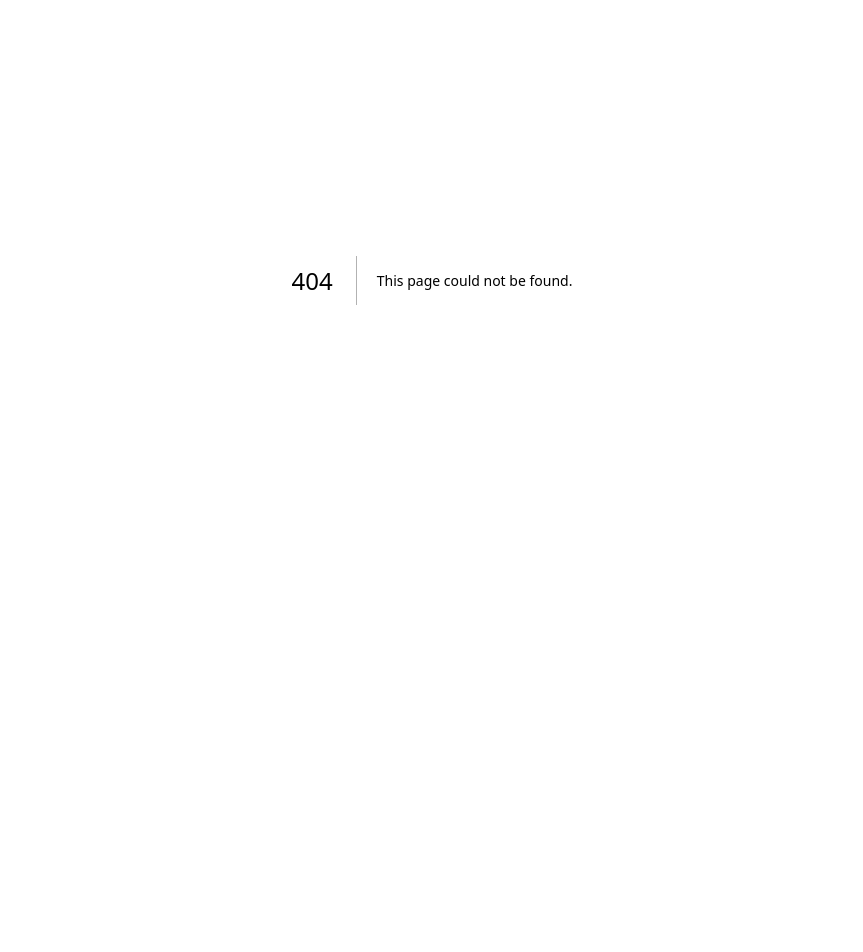
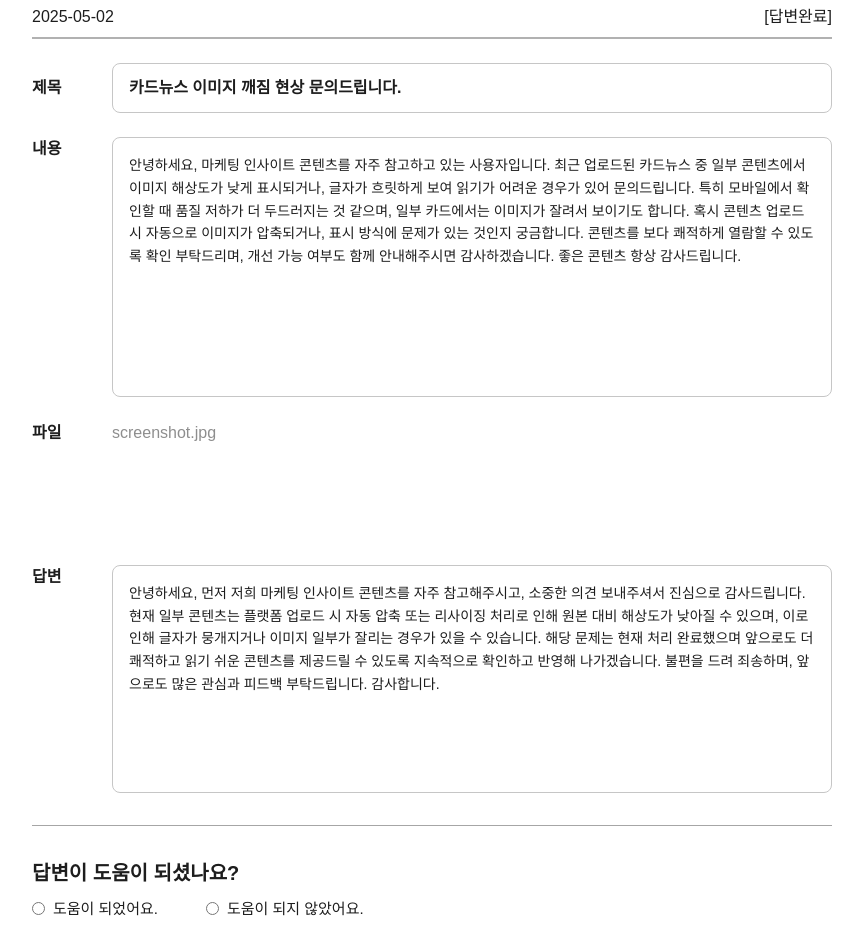
Before and after one commit to Marketer-s-Fridge/Client, a Next.js app: page /myPage/myContact/detail/processed in a window 1280 px wide. Before the commit this address had no page. Shown: the part 120-1072 px from the top of the page, without its empty margins (208-1071 px from the left). Before the commit the page ends 800 px from the top, so only its background shows below. Built offline with nearby package versions, Linux system fonts and the light colour scheme.

Commit message:
feature: 문의내역 답변,미답변 페이지 목업 구현

```diff
--- /dev/null
+++ b/src/app/myPage/myContact/detail/processed/page.tsx
@@ -0,0 +1,100 @@
+"use client";
+import Header from "@/components/header";
+import React, { useState } from "react";
+
+const InquiryDetailPage: React.FC = () => {
+  const [input1, onChangeInput1] = useState<string>("");
+
+  return (
+    <div className="flex flex-col bg-white">
+      <Header />
+      <main className="w-full flex justify-center bg-white text-[#1D1D1D] px-4">
+        <div className="w-full max-w-[800px] mt-20">
+          {/* 날짜 + 상태 */}
+          <div className="flex justify-between">
+            <span className="text-base">2025-05-02</span>
+            <span className="text-base">[답변완료]</span>
+          </div>
+
+          <div className="w-full h-[2px] bg-[#b1b1b1] mt-2 mb-6" />
+
+          {/* 제목 */}
+          <div className="flex items-center mb-6">
+            <label className="w-20 text-balance font-bold">제목</label>
+            <p className="flex-1 border border-[#C6C6C6] rounded-lg px-4 py-3 font-bold text-base bg-transparent">
+              카드뉴스 이미지 깨짐 현상 문의드립니다.
+            </p>
+          </div>
+
+          {/* 내용 */}
+          <div className="flex mb-6">
+            <label className="w-20 text-balance font-bold">내용</label>
+            <div className="flex-1 border border-[#C6C6C6] rounded-lg px-4 pt-4 pb-32">
+              <p className="whitespace-pre-line text-sm leading-relaxed">
+                안녕하세요, 마케팅 인사이트 콘텐츠를 자주 참고하고 있는
+                사용자입니다. 최근 업로드된 카드뉴스 중 일부 콘텐츠에서 이미지
+                해상도가 낮게 표시되거나, 글자가 흐릿하게 보여 읽기가 어려운
+                경우가 있어 문의드립니다. 특히 모바일에서 확인할 때 품질 저하가
+                더 두드러지는 것 같으며, 일부 카드에서는 이미지가 잘려서
+                보이기도 합니다. 혹시 콘텐츠 업로드 시 자동으로 이미지가
+                압축되거나, 표시 방식에 문제가 있는 것인지 궁금합니다. 콘텐츠를
+                보다 쾌적하게 열람할 수 있도록 확인 부탁드리며, 개선 가능 여부도
+                함께 안내해주시면 감사하겠습니다. 좋은 콘텐츠 항상 감사드립니다.
+              </p>
+            </div>
+          </div>
+
+          {/* 파일 */}
+          <div className="flex items-center mb-6">
+            <label className="w-20 text-balance font-bold">파일</label>
+            <span className="text-base text-[#8E8E8E]">screenshot.jpg</span>
+          </div>
+
+          {/* 답변 */}
+          <div className="flex mt-30 mb-6">
+            <label className="w-20 text-balance font-bold">답변</label>
+            <div className="flex-1 border border-[#C6C6C6] rounded-lg px-4 pt-4 pb-24">
+              <p className="whitespace-pre-line text-sm leading-relaxed">
+                안녕하세요, 먼저 저희 마케팅 인사이트 콘텐츠를 자주
+                참고해주시고, 소중한 의견 보내주셔서 진심으로 감사드립니다. 현재
+                일부 콘텐츠는 플랫폼 업로드 시 자동 압축 또는 리사이징 처리로
+                인해 원본 대비 해상도가 낮아질 수 있으며, 이로 인해 글자가
+                뭉개지거나 이미지 일부가 잘리는 경우가 있을 수 있습니다. 해당
+                문제는 현재 처리 완료했으며 앞으로도 더 쾌적하고 읽기 쉬운
+                콘텐츠를 제공드릴 수 있도록 지속적으로 확인하고 반영해
+                나가겠습니다. 불편을 드려 죄송하며, 앞으로도 많은 관심과 피드백
+                부탁드립니다. 감사합니다.
+              </p>
+            </div>
+          </div>
+
+          <div className="w-full h-[1px] bg-[#A6A6A6] my-8" />
+
+          {/* 피드백 질문 */}
+          <p className="text-[20px] font-bold mb-2.5">
+            답변이 도움이 되셨나요?
+          </p>
+          <div className="flex gap-12 mb-16">
+            <label className="flex items-center gap-2 text-[15px]">
+              <input type="radio" name="feedback" />
+              도움이 되었어요.
+            </label>
+            <label className="flex items-center gap-2 text-[15px]">
+              <input type="radio" name="feedback" />
+              도움이 되지 않았어요.
+            </label>
+          </div>
+
+          {/* 돌아가기 버튼 */}
+          <div className="flex justify-end mb-15">
+            <button className="bg-[#FF4545] text-white px-8 py-2.5 rounded-[30px] text-base font-medium">
+              돌아가기
+            </button>
+          </div>
+        </div>
+      </main>
+    </div>
+  );
+};
+
+export default InquiryDetailPage;
--- /dev/null
+++ b/src/app/myPage/myContact/detail/unprocessed/page.tsx
@@ -0,0 +1,65 @@
+"use client";
+import Header from "@/components/header";
+import React, { useState } from "react";
+
+const InquiryDetailPage: React.FC = () => {
+  const [input1, onChangeInput1] = useState<string>("");
+
+  return (
+    <div className="flex flex-col bg-white">
+      <Header />
+      <main className="w-full flex justify-center bg-white text-[#1D1D1D] px-4">
+        <div className="w-full max-w-[800px] mt-20">
+          {/* 날짜 + 상태 */}
+          <div className="flex justify-between">
+            <span className="text-base">2025-05-02</span>
+            <span className="text-base">[미답변]</span>
+          </div>
+
+          <div className="w-full h-[2px] bg-[#b1b1b1] mt-2 mb-6" />
+
+          {/* 제목 */}
+          <div className="flex items-center mb-6">
+            <label className="w-20 text-balance font-bold">제목</label>
+            <p className="flex-1 border border-[#C6C6C6] rounded-lg px-4 py-3 font-bold text-base bg-transparent">
+              카드뉴스 이미지 깨짐 현상 문의드립니다.
+            </p>
+          </div>
+
+          {/* 내용 */}
+          <div className="flex mb-6">
+            <label className="w-20 text-balance font-bold">내용</label>
+            <div className="flex-1 border border-[#C6C6C6] rounded-lg px-4 pt-4 pb-32">
+              <p className="whitespace-pre-line text-sm leading-relaxed">
+                안녕하세요, 마케팅 인사이트 콘텐츠를 자주 참고하고 있는
+                사용자입니다. 최근 업로드된 카드뉴스 중 일부 콘텐츠에서 이미지
+                해상도가 낮게 표시되거나, 글자가 흐릿하게 보여 읽기가 어려운
+                경우가 있어 문의드립니다. 특히 모바일에서 확인할 때 품질 저하가
+                더 두드러지는 것 같으며, 일부 카드에서는 이미지가 잘려서
+                보이기도 합니다. 혹시 콘텐츠 업로드 시 자동으로 이미지가
+                압축되거나, 표시 방식에 문제가 있는 것인지 궁금합니다. 콘텐츠를
+                보다 쾌적하게 열람할 수 있도록 확인 부탁드리며, 개선 가능 여부도
+                함께 안내해주시면 감사하겠습니다. 좋은 콘텐츠 항상 감사드립니다.
+              </p>
+            </div>
+          </div>
+
+          {/* 파일 */}
+          <div className="flex items-center mb-6">
+            <label className="w-20 text-balance font-bold">파일</label>
+            <span className="text-base text-[#8E8E8E]">screenshot.jpg</span>
+          </div>
+
+          {/* 돌아가기 버튼 */}
+          <div className="flex justify-end mb-15">
+            <button className="bg-[#FF4545] text-white px-8 py-2.5 rounded-[30px] text-base font-medium">
+              돌아가기
+            </button>
+          </div>
+        </div>
+      </main>
+    </div>
+  );
+};
+
+export default InquiryDetailPage;
--- a/src/app/myPage/myContact/page.tsx
+++ b/src/app/myPage/myContact/page.tsx
@@ -8,11 +8,13 @@ import Footer from "@/components/footer";
 
 export default function MyContact() {
   const router = useRouter();
+
+  // 샘플 문의 리스트 생성
   const inquiries = Array.from({ length: 9 }).map((_, idx) => ({
     no: 9 - idx,
     title: "프로필 사진 업데이트가 안 돼요",
     date: `2025/05/${(10 - idx).toString().padStart(2, "0")}`,
-    status: "답변완료",
+    status: idx % 2 === 0 ? "답변완료" : "미답변", // 짝수: 완료, 홀수: 미답변
   }));
 
   return (
@@ -24,7 +26,8 @@ export default function MyContact() {
         {/* 상단 요약 */}
         <div className="flex justify-between items-center mb-4">
           <p>
-            총 문의: <span className="text-red-500 font-semibold">9건</span>
+            총 문의:{" "}
+            <span className="text-red-500 font-semibold">{inquiries.length}건</span>
           </p>
           <div className="relative">
             <select className="border border-gray-400 rounded px-1 py-1">
@@ -36,7 +39,7 @@ export default function MyContact() {
 
         {/* 테이블 */}
         <div className="overflow-x-auto">
-          <table className="w-full text-center border-t ">
+          <table className="w-full text-center border-t">
             <thead className="border-b-2 border-t-2 border-black">
               <tr className="h-10">
                 <th className="w-[50px]">NO</th>
@@ -47,9 +50,19 @@ export default function MyContact() {
             </thead>
             <tbody>
               {inquiries.map((item) => (
-                <tr key={item.no} className="h-10 hover:bg-gray-100 rounded-4xl">
+                <tr
+                  key={item.no}
+                  onClick={() =>
+                    router.push(
+                      item.status === "답변완료"
+                        ? `./myContact/detail/processed`
+                        : `./myContact/detail/unprocessed`
+                    )
+                  }
+                  className="h-10 hover:bg-gray-100 cursor-pointer"
+                >
                   <td>{item.no}</td>
-                  <td className="text-left px-15">{item.title}</td>
+                  <td className="text-left px-4">{item.title}</td>
                   <td>{item.date}</td>
                   <td>{item.status}</td>
                 </tr>
@@ -84,7 +97,7 @@ export default function MyContact() {
           <button>{">"}</button>
         </div>
       </main>
-      <Footer/>
+      <Footer />
     </div>
   );
 }
```
